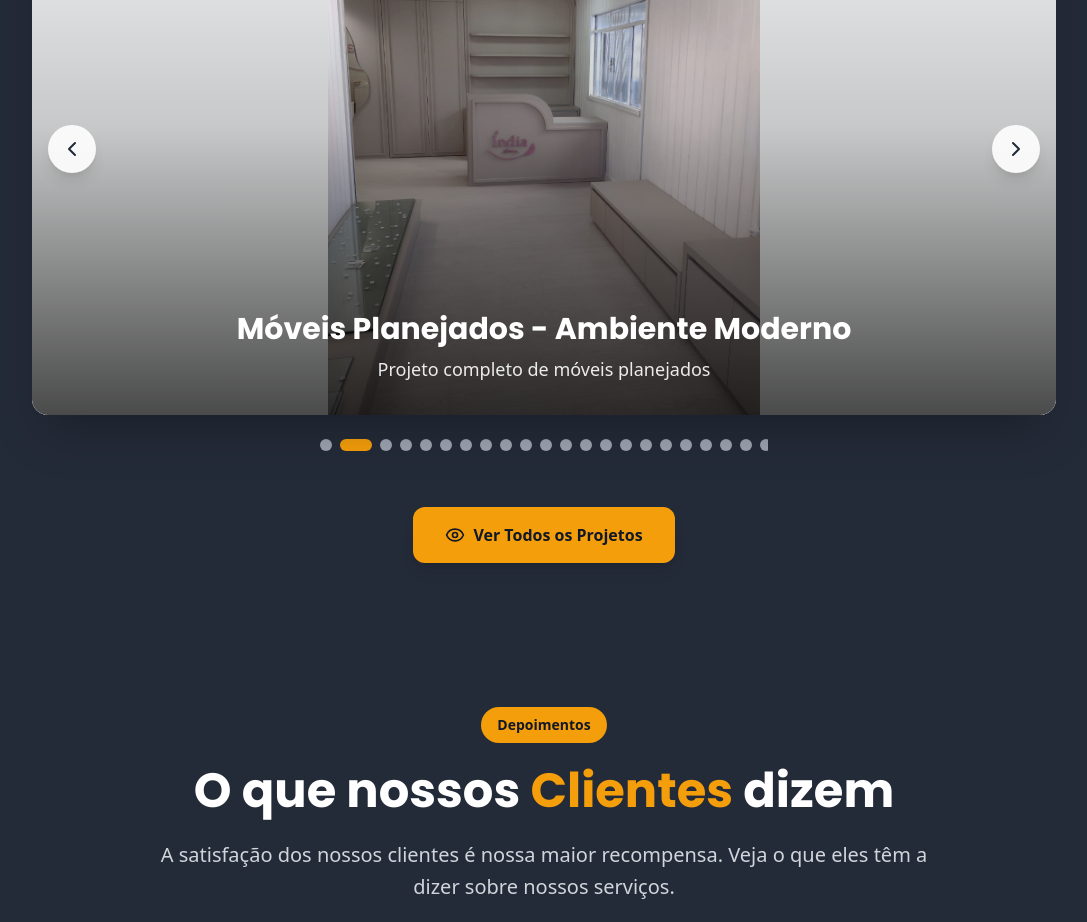
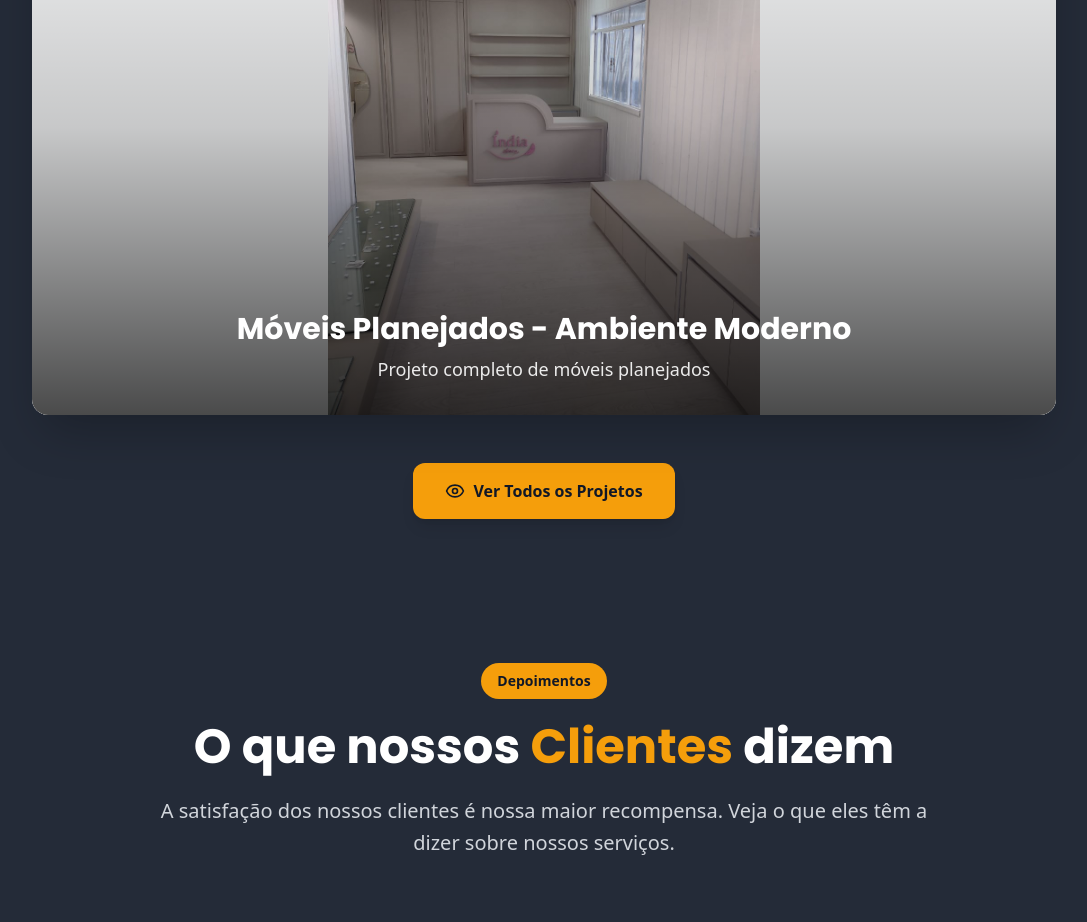
Before and after one commit to DevZipMateus/dicerto-acabamentos, a React (Vite) app: page / in a window 1280 px wide. Shown: the part 3800-4722 px from the top of the page, without its empty margins (96-1183 px from the left). Built offline with nearby package versions, Linux system fonts and the light colour scheme.

Commit message:
Remove carousel dots and bar
Remove the dots indicator and the navigation bar from the carousel, leaving only the images and the "Ver Todos os Projetos" button.

```diff
--- a/src/components/ProjectCarousel.tsx
+++ b/src/components/ProjectCarousel.tsx
@@ -1,5 +1,6 @@
+
 import { useState, useEffect } from 'react';
-import { ChevronLeft, ChevronRight, Eye } from 'lucide-react';
+import { Eye } from 'lucide-react';
 import { AspectRatio } from '@/components/ui/aspect-ratio';
 
 const projectImages = [
@@ -235,22 +236,10 @@ const ProjectCarousel = () => {
       setCurrentIndex((prevIndex) =>
         prevIndex === projectImages.length - 1 ? 0 : prevIndex + 1
       );
-    }, 4000); // Slightly slower for better UX
+    }, 4000);
 
     return () => clearInterval(timer);
   }, []);
-
-  const goToPrevious = () => {
-    setCurrentIndex(currentIndex === 0 ? projectImages.length - 1 : currentIndex - 1);
-  };
-
-  const goToNext = () => {
-    setCurrentIndex(currentIndex === projectImages.length - 1 ? 0 : currentIndex + 1);
-  };
-
-  const goToSlide = (index: number) => {
-    setCurrentIndex(index);
-  };
 
   return (
     <section className="py-8 sm:py-12 lg:py-16 bg-[#242b38]">
@@ -298,64 +287,6 @@ const ProjectCarousel = () => {
               ))}
             </AspectRatio>
           </div>
-
-          {/* Navigation arrows - Desktop */}
-          <button
-            onClick={goToPrevious}
-            className="hidden sm:flex absolute left-2 lg:left-4 top-1/2 transform -translate-y-1/2 w-10 h-10 lg:w-12 lg:h-12 bg-white bg-opacity-90 hover:bg-opacity-100 rounded-full items-center justify-center text-gray-800 transition-all duration-200 shadow-lg z-10"
-            aria-label="Projeto anterior"
-          >
-            <ChevronLeft className="w-5 h-5 lg:w-6 lg:h-6" />
-          </button>
-
-          <button
-            onClick={goToNext}
-            className="hidden sm:flex absolute right-2 lg:right-4 top-1/2 transform -translate-y-1/2 w-10 h-10 lg:w-12 lg:h-12 bg-white bg-opacity-90 hover:bg-opacity-100 rounded-full items-center justify-center text-gray-800 transition-all duration-200 shadow-lg z-10"
-            aria-label="Próximo projeto"
-          >
-            <ChevronRight className="w-5 h-5 lg:w-6 lg:h-6" />
-          </button>
-
-          {/* Navigation arrows - Mobile */}
-          <div className="flex sm:hidden justify-between items-center mt-4 px-4">
-            <button
-              onClick={goToPrevious}
-              className="w-10 h-10 bg-white bg-opacity-90 hover:bg-opacity-100 rounded-full flex items-center justify-center text-gray-800 transition-all duration-200 shadow-lg"
-              aria-label="Projeto anterior"
-            >
-              <ChevronLeft className="w-5 h-5" />
-            </button>
-
-            <div className="text-white text-sm font-medium">
-              {currentIndex + 1} / {projectImages.length}
-            </div>
-
-            <button
-              onClick={goToNext}
-              className="w-10 h-10 bg-white bg-opacity-90 hover:bg-opacity-100 rounded-full flex items-center justify-center text-gray-800 transition-all duration-200 shadow-lg"
-              aria-label="Próximo projeto"
-            >
-              <ChevronRight className="w-5 h-5" />
-            </button>
-          </div>
-
-          {/* Dots indicator - Hidden on mobile, shown on larger screens */}
-          <div className="hidden sm:flex justify-center mt-6 space-x-2 max-w-full overflow-hidden">
-            <div className="flex space-x-2 max-w-xs lg:max-w-md overflow-x-auto pb-2 scrollbar-hide">
-              {projectImages.map((_, index) => (
-                <button
-                  key={index}
-                  onClick={() => goToSlide(index)}
-                  className={`flex-shrink-0 w-2 h-2 lg:w-3 lg:h-3 rounded-full transition-all duration-200 ${
-                    index === currentIndex
-                      ? 'bg-yellow-500 w-6 lg:w-8'
-                      : 'bg-gray-400 hover:bg-gray-300'
-                  }`}
-                  aria-label={`Ir para projeto ${index + 1}`}
-                />
-              ))}
-            </div>
-          </div>
         </div>
 
         {/* CTA Button */}
```
